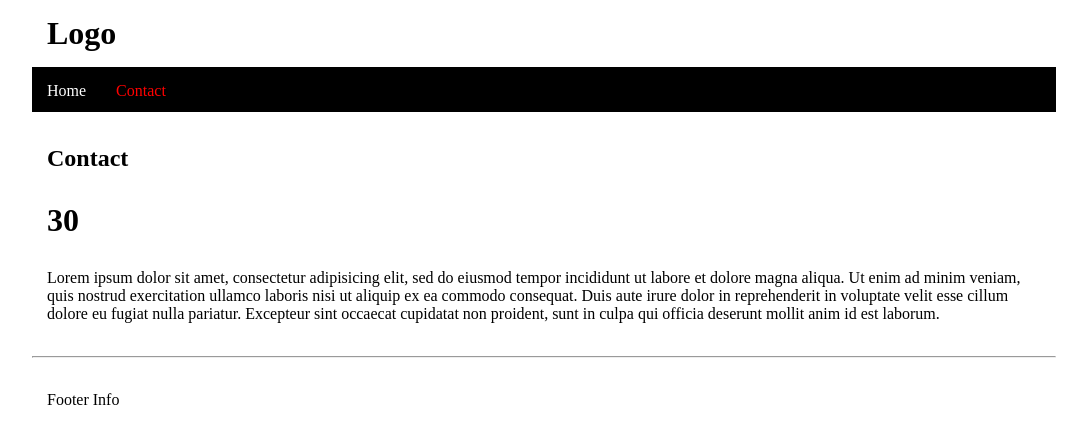
After one commit to afgOrganization/php, a PHP site: page /contact.php in a window 1280 px wide. The commit adds this page. Shown: the top 444 px of the page, without its empty margins (96-1183 px from the left). Run offline with PHP 8.4, Linux system fonts and the light colour scheme.

Commit message:
Added some php code
Variables, conditionals, css, template files

```diff
--- /dev/null
+++ b/contact.php
@@ -0,0 +1,30 @@
+<?php
+
+	/* Variable */
+	$pageTitle = 'Contact';
+
+	$numBer = 30;
+
+?>
+
+<?php include 'header.php'; ?>
+
+	<!-- Print to screen -->
+	<h2>
+		<?php echo $pageTitle; ?>
+	</h2>
+
+	<h1>
+		<?php print $numBer ?>
+	</h1>
+
+	<p>
+		Lorem ipsum dolor sit amet, consectetur adipisicing elit, sed do eiusmod
+	tempor incididunt ut labore et dolore magna aliqua. Ut enim ad minim veniam,
+	quis nostrud exercitation ullamco laboris nisi ut aliquip ex ea commodo
+	consequat. Duis aute irure dolor in reprehenderit in voluptate velit esse
+	cillum dolore eu fugiat nulla pariatur. Excepteur sint occaecat cupidatat non
+	proident, sunt in culpa qui officia deserunt mollit anim id est laborum.
+	</p>
+
+<?php include 'footer.php'; ?>
--- /dev/null
+++ b/css/style.css
@@ -0,0 +1,32 @@
+* {
+	margin: 0;
+	padding: 0;
+	color: #000;
+}
+h1, h2, p {
+	padding: 15px;
+}
+.mainWrap {
+	max-width: 1024px;
+	margin: 0 auto;
+}
+
+nav {
+	color: #fff;
+	background: #000;
+	height: 45px;
+}
+
+nav ul li {
+	float: left;
+	color: #fff;
+	padding: 15px;
+	list-style: none;
+}
+
+header h1 {
+	padding: 15px;
+}
+.currentPage {
+	color: red;
+}
--- /dev/null
+++ b/footer.php
@@ -0,0 +1,13 @@
+			<br />
+			<hr />
+			<br />
+			<footer>
+
+				<p>Footer Info</p>
+
+			</footer>
+
+		</div><!-- mainWrap -->
+
+	</body>
+</html>
--- a/header.php
+++ b/header.php
@@ -1,6 +1,26 @@
 <!doctype html>
 <html>
 <head>
-	<title></title>
+	<title><?php echo $pageTitle; ?></title>
+
+	<link rel="stylesheet" type="text/css" href="css/style.css">
+
 </head>
-<body>
+	<body>
+		<div class="mainWrap">
+
+			<header>
+				<h1>Logo</h1>
+			</header>
+
+			<nav>
+				<ul>
+					<a href="index.php">
+						<li class="<?php if($pageTitle == 'Home') { ?> currentPage <?php } ?>">Home</li>
+					</a>
+					<a href="contact.php">
+						<li class="<?php if($pageTitle == 'Contact') { ?> currentPage <?php } ?>">Contact</li>
+					</a>
+				</ul>
+			</nav>
+			<br />
```
Also changed, not shown: index.php (+14 -3 lines).
